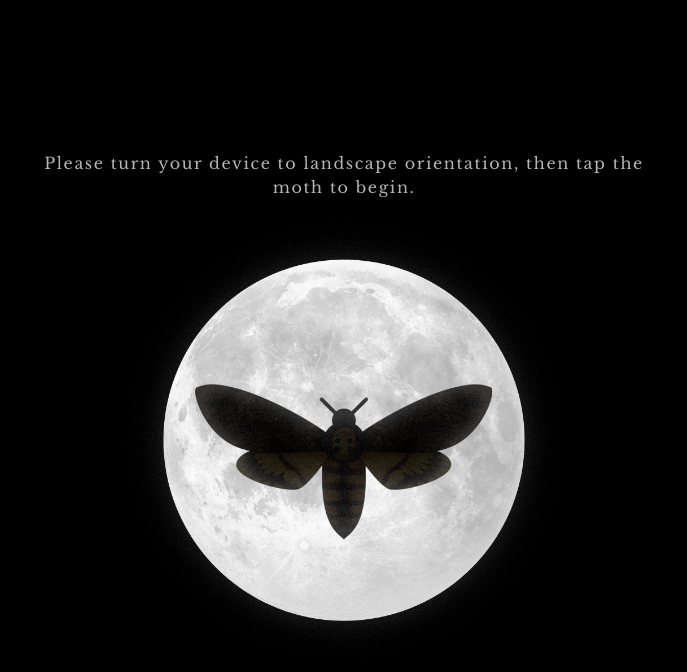
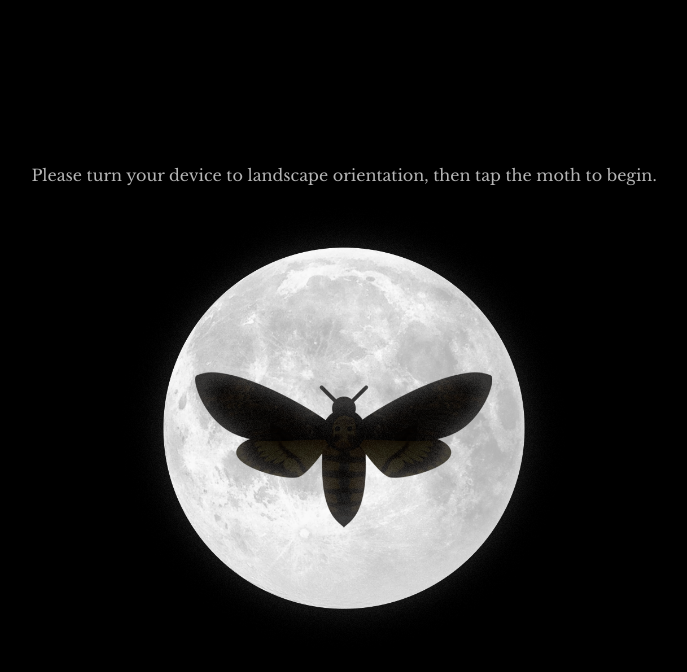
Before and after one commit to jonshamir/bezalel, a plain HTML site: page moth/index.html in a window 1280 px wide. Shown: the whole page, without its empty margins (296-983 px from the left). Drawn offline with nearby package versions, Linux system fonts and the light colour scheme.

Commit message:
Fullscreen fix

```diff
--- a/moth/moon.css
+++ b/moth/moon.css
@@ -91,18 +91,3 @@
     left: 100%;
   }
 }
-html, body {
-  height: 100%;
-  width: 100%;
-}
-
-body {
-  background-color: #000000;
-  text-align: center;
-  color: #ffffff;
-  font-family: 'Fira Mono', monospace;
-  display: flex;
-  justify-content: center;
-  align-items: center;
-  letter-spacing: .1em;
-}
```
